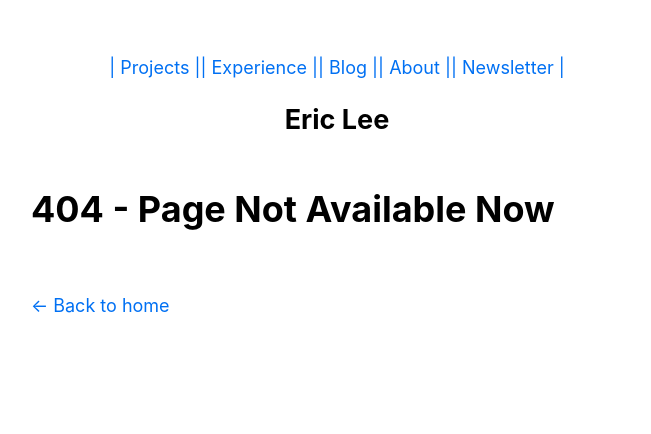
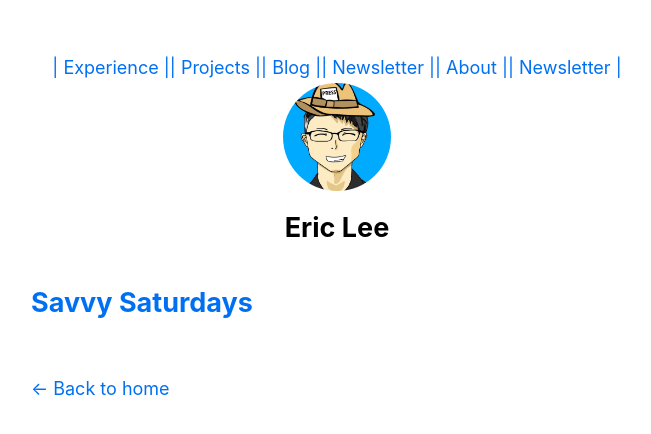
Before and after one commit to theCreedo/ericjmlee-next, a Next.js app: page /newsletter in a window 1280 px wide. Before the commit this address had no page. Shown: the top 434 px of the page, without its empty margins (303-954 px from the left). Built offline with nearby package versions, Linux system fonts and the light colour scheme.

Commit message:
Add newsletter index.js link

```diff
--- a/components/layout.js
+++ b/components/layout.js
@@ -7,7 +7,7 @@ const name = 'Eric Lee'
 export const siteTitle = 'ERIC LEE'
 
 export default function Layout({ children, home, project, experience, blog, about, newsletter }) {
-    const tabs = ['Projects', 'Experience', 'Blog', 'About']
+    const tabs = ['Experience', 'Projects', 'Blog', 'Newsletter', 'About']
     return (
         <div className={styles.container}>
             <Head>
--- /dev/null
+++ b/pages/newsletter/index.js
@@ -0,0 +1,29 @@
+import Head from 'next/head'
+import Link from 'next/link'
+import Layout, { siteTitle } from '../../components/layout'
+import utilStyles from '../../styles/utils.module.css'
+import { getSortedPostsData } from '../../lib/posts'
+
+export async function getStaticProps() {
+    const allPostsData = getSortedPostsData()
+    return {
+        props: {
+            allPostsData
+        }
+    }
+}
+
+export default function Newsletter({ allPostsData }) {
+
+    return (
+        <Layout newsletter>
+            <Head>
+                <title>{siteTitle}</title>
+            </Head>
+
+            <section className={`${utilStyles.headingMd} ${utilStyles.padding1px}`}>
+                <h2 className={utilStyles.headingLg}><a href="https://ericlee.substack.com/">Savvy Saturdays</a></h2>
+            </section>
+        </Layout >
+    )
+}
```
